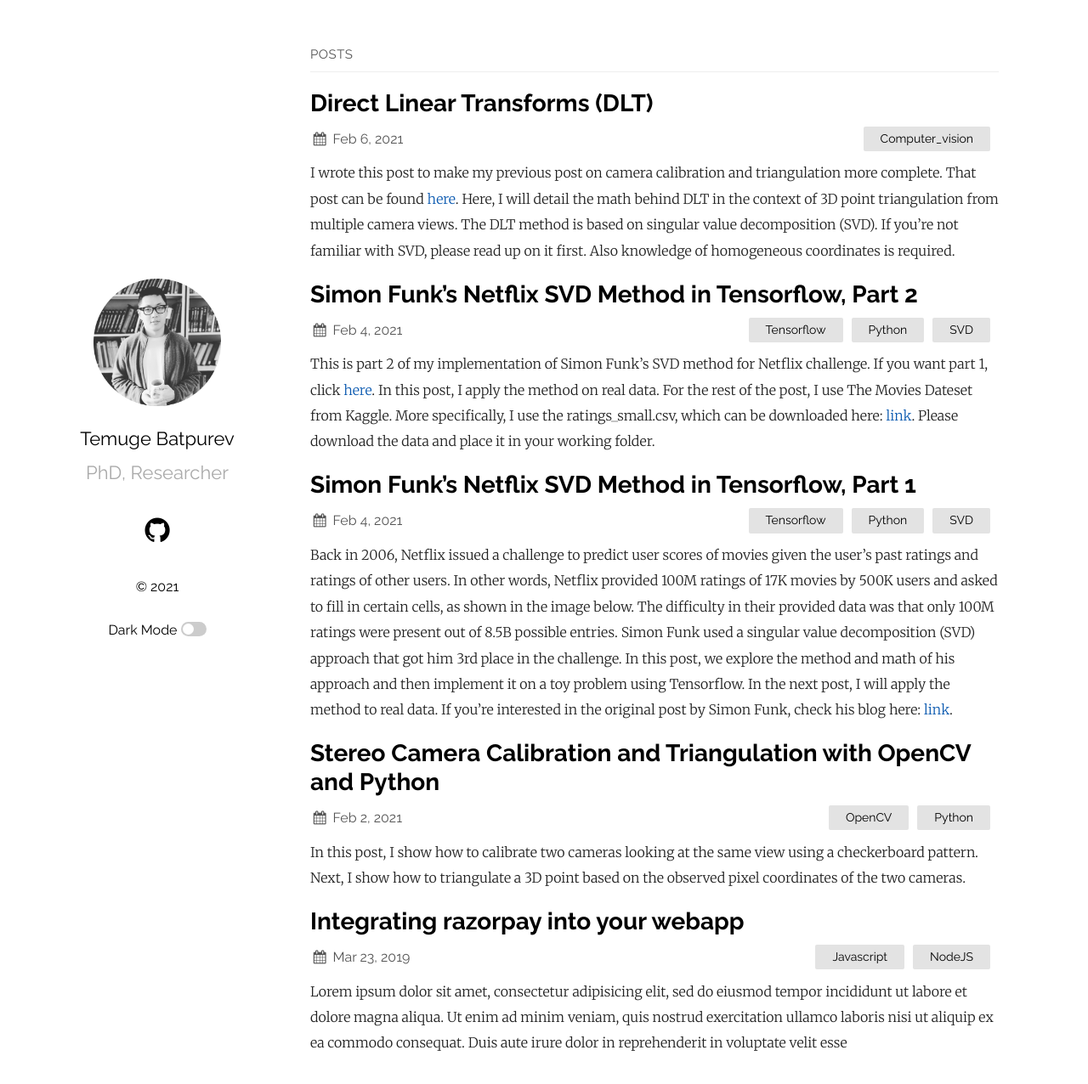
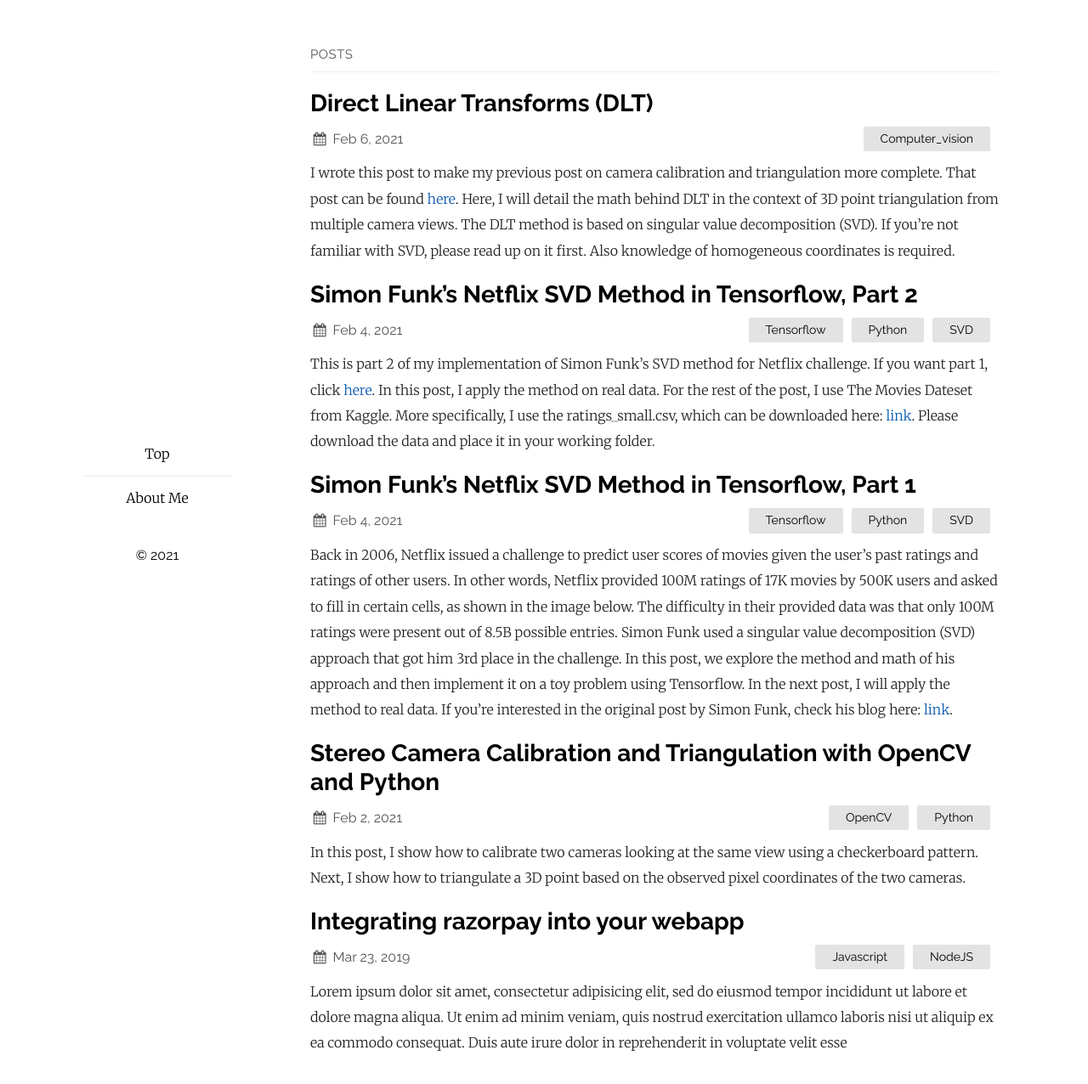
Before and after one commit to TemugeB/temugeb.github.io, a Jekyll site: the page built from index.md, in a window 1280 px wide and 1288 px high. Shown: the top 1276 px of the window at 85% size. Built offline with Jekyll 4.4.1, drawn with Linux system fonts in a browser that asks for light colours.

Commit message:
Update _config.yml

```diff
--- a/_config.yml
+++ b/_config.yml
@@ -51,6 +51,13 @@ plainwhite:
 # header_pages:
 #  - about.md
 
+plainwhite:
+  navigation:
+    - title: Top
+      url: "/index"
+    - title: About Me
+      url: "/about"
+
 # Build settings
 remote_theme: samarsault/plainwhite-jekyll
 
```
